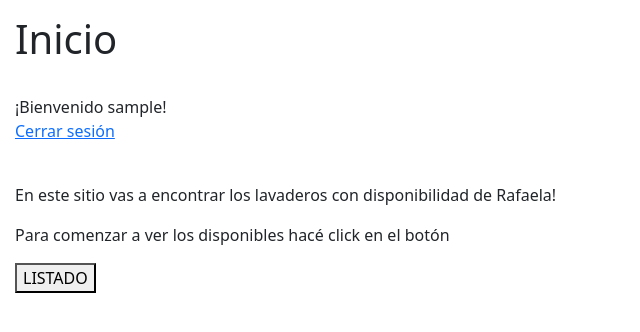
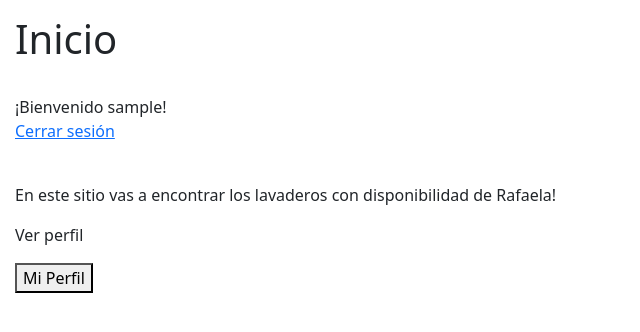
Before and after one commit to MatiasWilliner/TP-IW-Dominguez-Marzioni-Schaberger-Williner, a Django app: page / in a window 1280 px wide. Shown: the top 332 px of the page, without its empty margins (0-640 px from the left). Run offline with Django 4.2, Linux system fonts and the light colour scheme; the visitor is signed in with stand-in values (Sample User, id 1).

Commit message:
Update inicio.html
Cambio en lo que muestra logueado/deslogueado

```diff
--- a/lavaderos_online/lavaderos/templates/inicio.html
+++ b/lavaderos_online/lavaderos/templates/inicio.html
@@ -30,8 +30,8 @@
     <br>
     <div>
         <p>En este sitio vas a encontrar los lavaderos con disponibilidad de Rafaela!</p>
-        <p>Para comenzar a ver los disponibles hacé click en el botón</p>
-        <button>LISTADO</button>
+        <p>Ver perfil</p>
+        <a href="{% url 'perfil' %}"><button>Mi Perfil</button></a>
     </div>
 {% else %}
     <h1>Inicio</h1>
@@ -41,7 +41,7 @@
     <br>
     <div>
         <p>En este sitio vas a encontrar los lavaderos con disponibilidad de Rafaela!</p>
-        <p>Para comenzar a ver los disponibles hacé click en el botón</p>
+        <p>Ver perfil</p>
         <a href="{% url 'perfil' %}"><button>Mi Perfil</button></a>
     </div>
 {% endif %}
```
